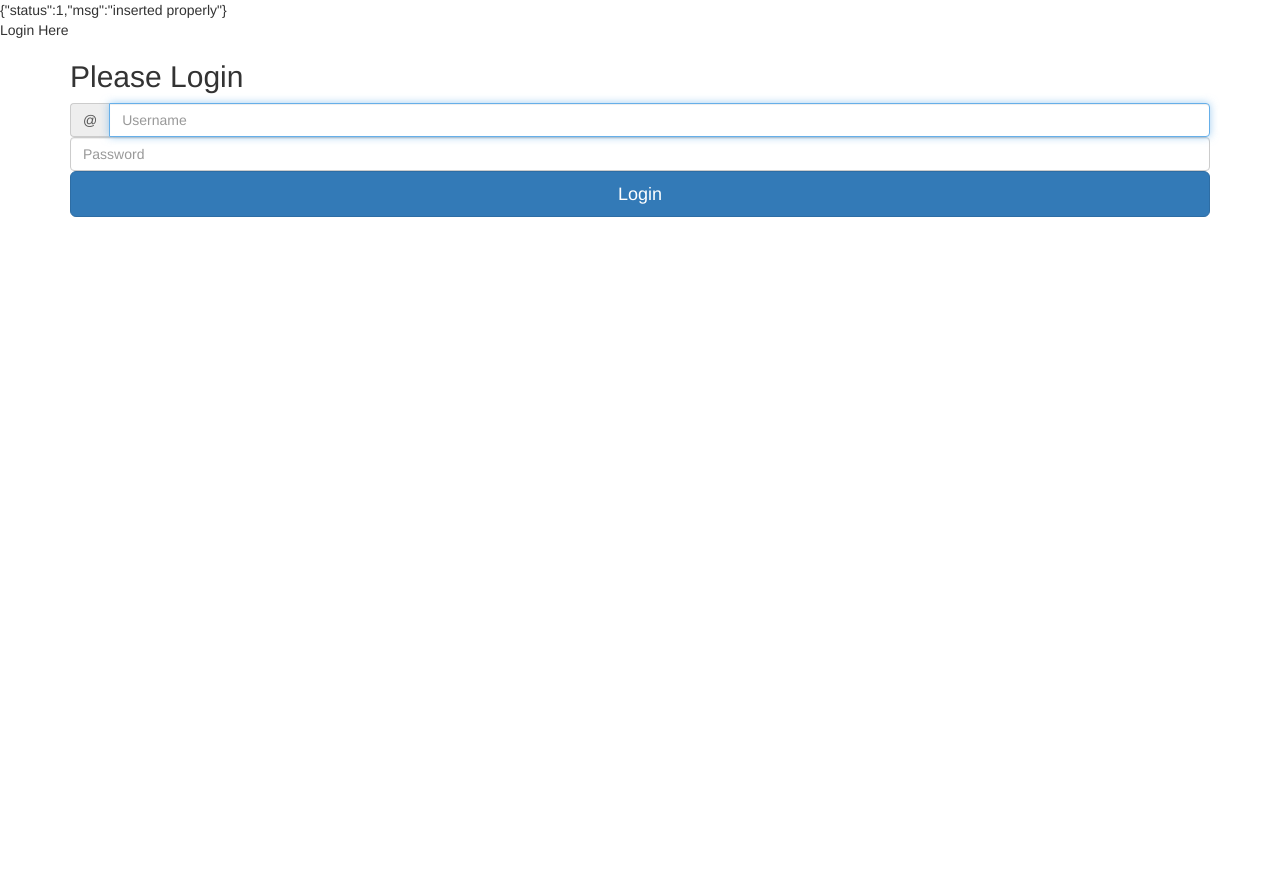
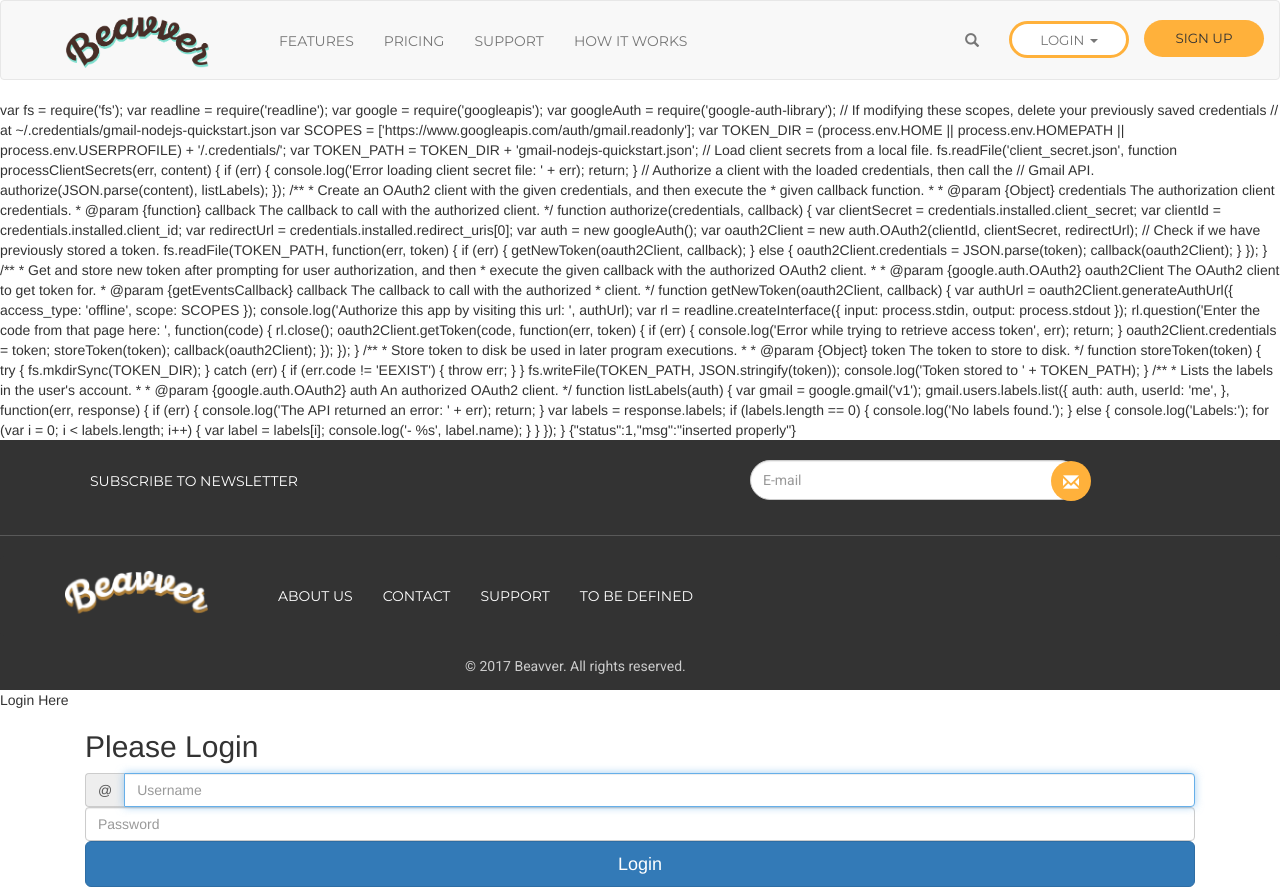
Before and after one commit to talia-walkey/Beavver, a PHP site: page /login.php in a window 1280 px wide. Before the commit the page ends 217 px from the top, so only its background shows below. Run offline with PHP 8.4, Linux system fonts and the light colour scheme; data that the repository does not hold is empty; some libraries are stand-ins or nearby versions.

Commit message:
Connected Gmail API and put db into array

```diff
--- /dev/null
+++ b/beavver.taliawalkey.ca/client_secret.json
@@ -0,0 +1 @@
+{"installed":{"client_id":"291767083256-a07rsl9r1ks7g1nbsfulpk9jkeod72k9.apps.googleusercontent.com","project_id":"custom-repeater-183622","auth_uri":"https://accounts.google.com/o/oauth2/auth","token_uri":"https://accounts.google.com/o/oauth2/token","auth_provider_x509_cert_url":"https://www.googleapis.com/oauth2/v1/certs","client_secret":"F63iBxSUhj0l-Opfc1hSrEMt","redirect_uris":["urn:ietf:wg:oauth:2.0:oob","http://localhost"]}}
--- a/beavver.taliawalkey.ca/header.php
+++ b/beavver.taliawalkey.ca/header.php
@@ -4,6 +4,7 @@
     <meta charset="utf-8">
     <meta http-equiv="X-UA-Compatible" content="IE=edge">
     <meta name="viewport" content="width=device-width, initial-scale=1">
+     <meta name="google-signin-client_id" content="865984037107-0laeq4id47er4dn2s10kf547j5ebp5f1.apps.googleusercontent.com">
 
     <title>Beavver</title>
 
@@ -61,6 +62,7 @@
                       <span id="after-login-span">Hi, <span id="firstname">MyName</span>!</span>
                       <span class="caret"></span>
                 </button>
+
                 </a>
                         <ul class="dropdown-menu">
                 <!-- BEFORE LOGIN -->
@@ -74,6 +76,30 @@
                         </label>
                 </div>
                       <button type="submit" class="btn primaryBtn" id="signin-button">Sign In</button>
+
+                      <!--Google SignIn -->
+                    <button type="submit" class="btn primaryBtn" id="signin-button">
+                    <div id="my-signin2"></div>
+                        <script>
+                        function onSuccess(googleUser) {
+                            console.log('Logged in as: ' + googleUser.getBasicProfile().getName());
+                        }
+                        function onFailure(error) {
+                            console.log(error);
+                        }
+                        function renderButton() {
+                            gapi.signin2.render('my-signin2', {
+                            'width': '100px',
+                            'height': '25px',
+                            'onsuccess': onSuccess,
+                            'onfailure': onFailure
+                        });
+
+                        }
+                  </script>
+                  </button>
+                <!-- end Google SignIn -->
+
                     </form>
                 </div>
                 <!-- AFTER LOGIN -->
@@ -157,3 +183,7 @@
 
     </body>
 </html>
+
+
+<!-- Google SignIn SCRIPT -->
+      <script src="https://apis.google.com/js/platform.js?onload=renderButton" async defer></script>
--- a/beavver.taliawalkey.ca/login.php
+++ b/beavver.taliawalkey.ca/login.php
@@ -1,4 +1,9 @@
+<?php include 'header.php';?>
+<?php include 'quickstart.js';?>
+
+
 <?php
+require_once('connect.php');
 
     $servername = "beavver.taliawalkey.ca";
     $dblogin = "talia185_Beavver";
@@ -21,7 +26,10 @@
         $confirm_password= $_POST['confirm_password'];
 
 
-        $type = $_POST['type'];
+        print_r($rows);
+
+
+       /* $type = $_POST['type'];
 
         if($type == "reg"){
              $sql = "INSERT INTO login (first_name, last_name, email, password, confirm_password) VALUES ('$first_name', '$last_name', '$email', '$password', '$confirm_password')";
@@ -47,7 +55,7 @@
                 "msg"=>"something went wrong"
             );
             echo json_encode($arr);
-        }
+        }*/
 
     } catch(PDOException $e) {
         $error = $e->getMessage();
@@ -55,6 +63,8 @@
     }
 ?>
 
+
+<div><?php include 'footer.php';?></div>
 
 
 
--- /dev/null
+++ b/beavver.taliawalkey.ca/quickstart.js
@@ -0,0 +1,125 @@
+
+var fs = require('fs');
+var readline = require('readline');
+var google = require('googleapis');
+var googleAuth = require('google-auth-library');
+
+// If modifying these scopes, delete your previously saved credentials
+// at ~/.credentials/gmail-nodejs-quickstart.json
+var SCOPES = ['https://www.googleapis.com/auth/gmail.readonly'];
+var TOKEN_DIR = (process.env.HOME || process.env.HOMEPATH ||
+    process.env.USERPROFILE) + '/.credentials/';
+var TOKEN_PATH = TOKEN_DIR + 'gmail-nodejs-quickstart.json';
+
+// Load client secrets from a local file.
+fs.readFile('client_secret.json', function processClientSecrets(err, content) {
+  if (err) {
+    console.log('Error loading client secret file: ' + err);
+    return;
+  }
+  // Authorize a client with the loaded credentials, then call the
+  // Gmail API.
+  authorize(JSON.parse(content), listLabels);
+});
+
+/**
+ * Create an OAuth2 client with the given credentials, and then execute the
+ * given callback function.
+ *
+ * @param {Object} credentials The authorization client credentials.
+ * @param {function} callback The callback to call with the authorized client.
+ */
+function authorize(credentials, callback) {
+  var clientSecret = credentials.installed.client_secret;
+  var clientId = credentials.installed.client_id;
+  var redirectUrl = credentials.installed.redirect_uris[0];
+  var auth = new googleAuth();
+  var oauth2Client = new auth.OAuth2(clientId, clientSecret, redirectUrl);
+
+  // Check if we have previously stored a token.
+  fs.readFile(TOKEN_PATH, function(err, token) {
+    if (err) {
+      getNewToken(oauth2Client, callback);
+    } else {
+      oauth2Client.credentials = JSON.parse(token);
+      callback(oauth2Client);
+    }
+  });
+}
+
+/**
+ * Get and store new token after prompting for user authorization, and then
+ * execute the given callback with the authorized OAuth2 client.
+ *
+ * @param {google.auth.OAuth2} oauth2Client The OAuth2 client to get token for.
+ * @param {getEventsCallback} callback The callback to call with the authorized
+ *     client.
+ */
+function getNewToken(oauth2Client, callback) {
+  var authUrl = oauth2Client.generateAuthUrl({
+    access_type: 'offline',
+    scope: SCOPES
+  });
+  console.log('Authorize this app by visiting this url: ', authUrl);
+  var rl = readline.createInterface({
+    input: process.stdin,
+    output: process.stdout
+  });
+  rl.question('Enter the code from that page here: ', function(code) {
+    rl.close();
+    oauth2Client.getToken(code, function(err, token) {
+      if (err) {
+        console.log('Error while trying to retrieve access token', err);
+        return;
+      }
+      oauth2Client.credentials = token;
+      storeToken(token);
+      callback(oauth2Client);
+    });
+  });
+}
+
+/**
+ * Store token to disk be used in later program executions.
+ *
+ * @param {Object} token The token to store to disk.
+ */
+function storeToken(token) {
+  try {
+    fs.mkdirSync(TOKEN_DIR);
+  } catch (err) {
+    if (err.code != 'EEXIST') {
+      throw err;
+    }
+  }
+  fs.writeFile(TOKEN_PATH, JSON.stringify(token));
+  console.log('Token stored to ' + TOKEN_PATH);
+}
+
+/**
+ * Lists the labels in the user's account.
+ *
+ * @param {google.auth.OAuth2} auth An authorized OAuth2 client.
+ */
+function listLabels(auth) {
+  var gmail = google.gmail('v1');
+  gmail.users.labels.list({
+    auth: auth,
+    userId: 'me',
+  }, function(err, response) {
+    if (err) {
+      console.log('The API returned an error: ' + err);
+      return;
+    }
+    var labels = response.labels;
+    if (labels.length == 0) {
+      console.log('No labels found.');
+    } else {
+      console.log('Labels:');
+      for (var i = 0; i < labels.length; i++) {
+        var label = labels[i];
+        console.log('- %s', label.name);
+      }
+    }
+  });
+}
```
Also changed, not shown: beavver.taliawalkey.ca/array.php (added, +104 -0 lines), beavver.taliawalkey.ca/register.php (+34 -4 lines), 1 other file. Lines whose indentation alone changed are shown as unchanged.
